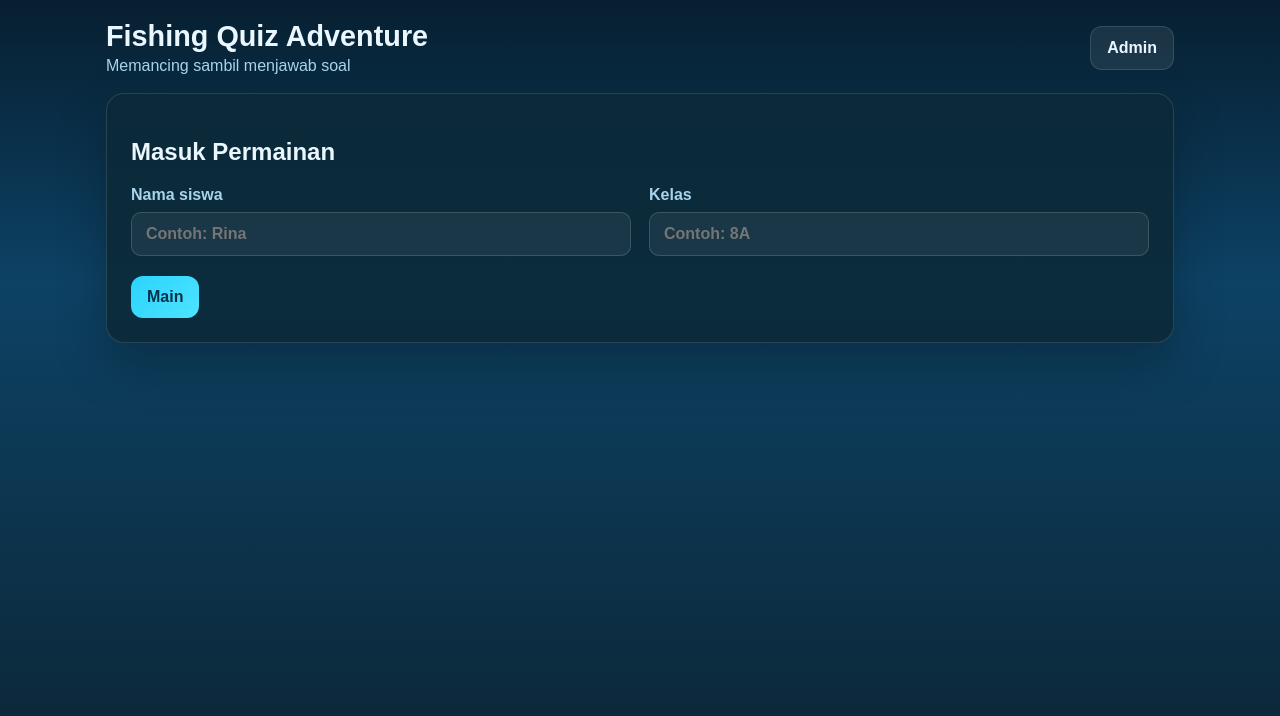
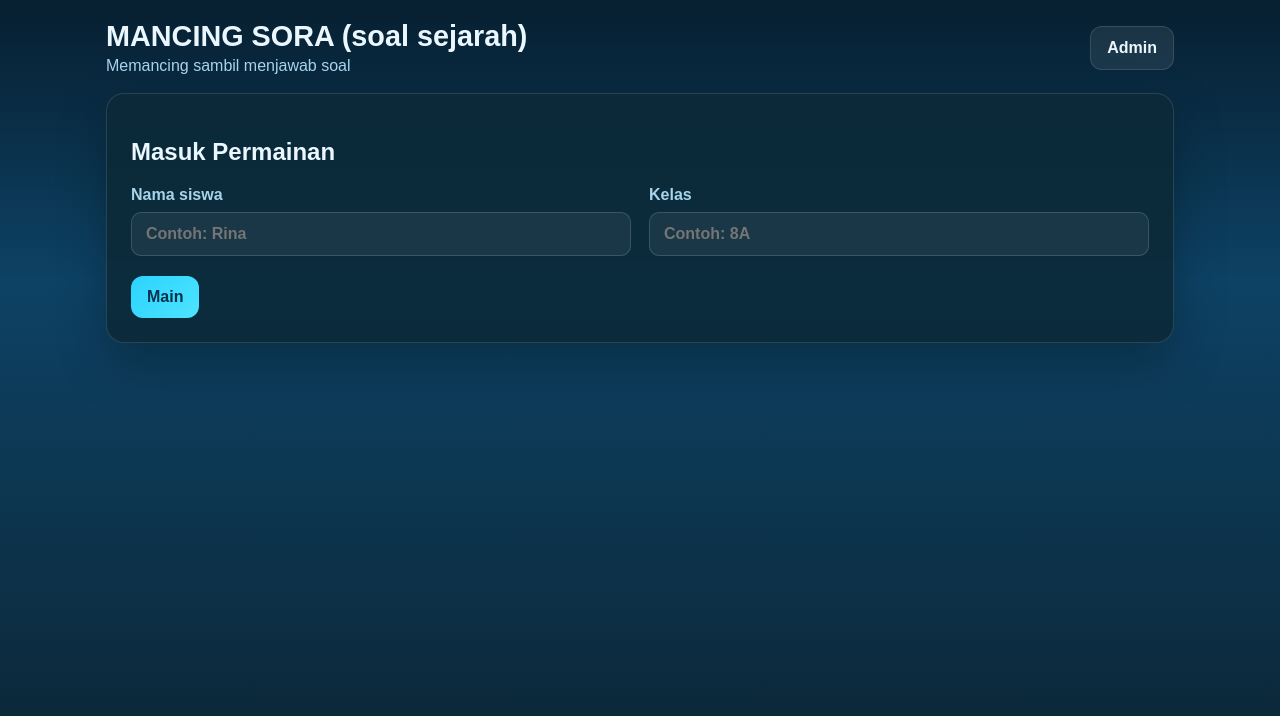
Before and after one commit to Zaqi-star/fishing-quiz-adventure, a website: page public/index.html in a window 1280 px wide. Drawn offline with nearby package versions, Linux system fonts and the light colour scheme; no server answers.

Commit message:
Update title and header for MANCING SORA quiz

```diff
--- a/public/index.html
+++ b/public/index.html
@@ -3,14 +3,14 @@
   <head>
     <meta charset="UTF-8" />
     <meta name="viewport" content="width=device-width, initial-scale=1.0" />
-    <title>Fishing Quiz Adventure</title>
+    <title>MANCING SORA (soal sejarah)</title>
     <link rel="stylesheet" href="/style.css" />
   </head>
   <body>
     <div class="app-shell">
       <header class="topbar">
         <div>
-          <h1>Fishing Quiz Adventure</h1>
+         <h1>MANCING SORA (soal sejarah)</h1>
           <p>Memancing sambil menjawab soal</p>
         </div>
         <button id="adminBtn" class="ghost-btn">Admin</button>
```
